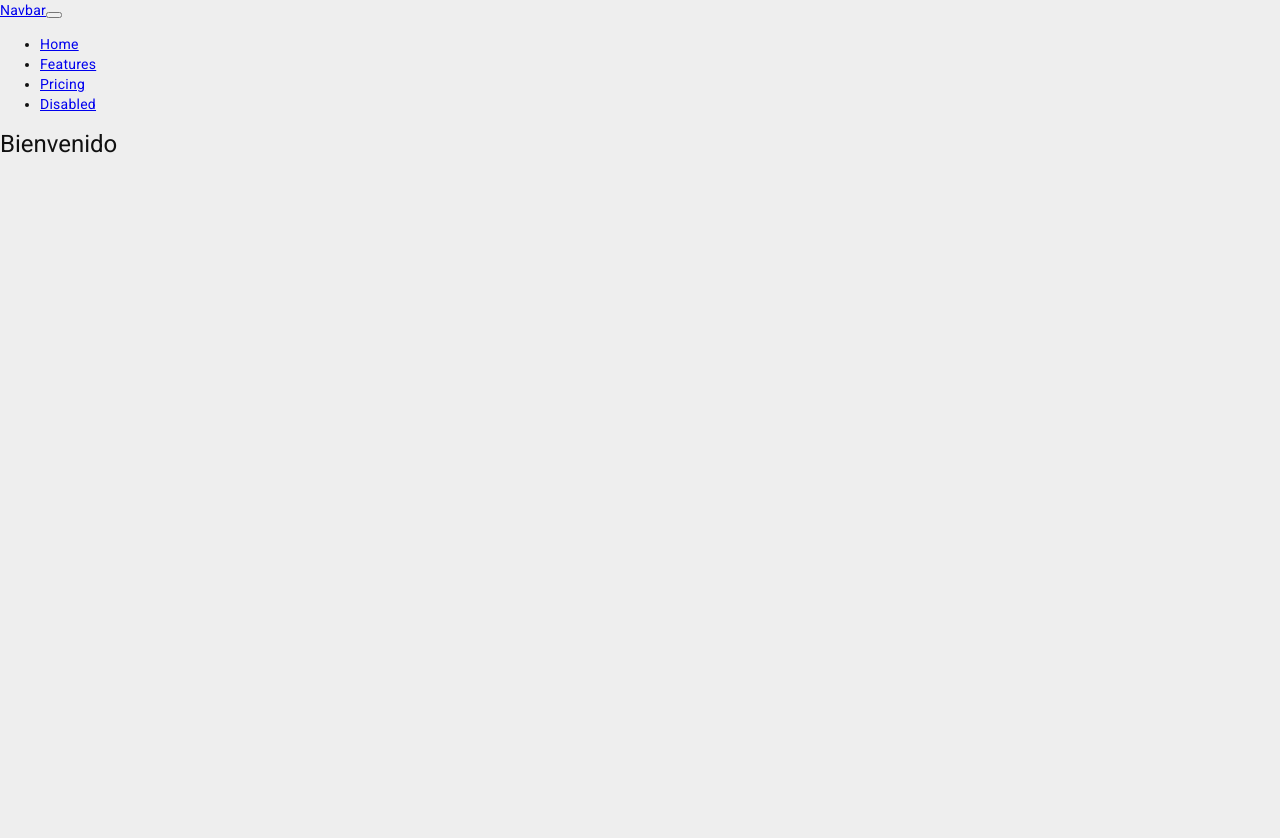
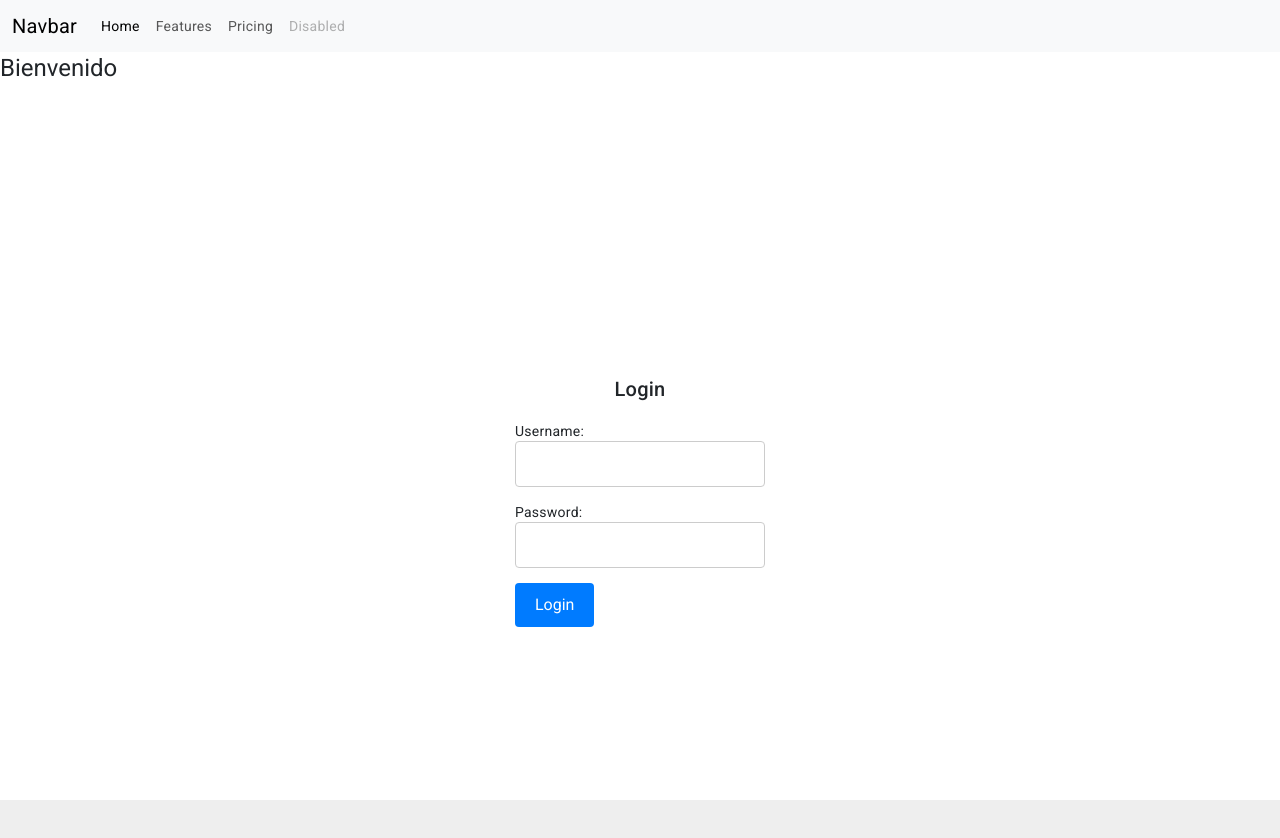
Before and after one commit to Alberto-Zapardiel-Fernandez/tienda, an Angular app in the folder Frontend/: page / in a window 1280 px wide. Shown: the top 838 px of the page. Before the commit the page ends 800 px from the top, so only its background shows below. Built offline with nearby package versions, Linux system fonts and the light colour scheme.

Commit message:
Creados componente básico de navbar y de login

```diff
--- a/Frontend/angular.json
+++ b/Frontend/angular.json
@@ -16,19 +16,18 @@
             "outputPath": "dist/tienda",
             "index": "src/index.html",
             "browser": "src/main.ts",
-            "polyfills": [
-              "zone.js"
-            ],
+            "polyfills": ["zone.js"],
             "tsConfig": "tsconfig.app.json",
-            "assets": [
-              "src/favicon.ico",
-              "src/assets"
-            ],
+            "assets": ["src/favicon.ico", "src/assets"],
             "styles": [
               "@angular/material/prebuilt-themes/indigo-pink.css",
-              "src/styles.css"
+              "src/styles.css",
+              "node_modules/bootstrap/dist/css/bootstrap.min.css"
             ],
-            "scripts": [],
+            "scripts": [
+              "node_modules/@popperjs/core/dist/umd/popper.min.js",
+              "node_modules/bootstrap/dist/js/bootstrap.min.js"
+            ],
             "server": "src/main.server.ts",
             "prerender": true,
             "ssr": {
@@ -80,15 +79,9 @@
         "test": {
           "builder": "@angular-devkit/build-angular:karma",
           "options": {
-            "polyfills": [
-              "zone.js",
-              "zone.js/testing"
-            ],
+            "polyfills": ["zone.js", "zone.js/testing"],
             "tsConfig": "tsconfig.spec.json",
-            "assets": [
-              "src/favicon.ico",
-              "src/assets"
-            ],
+            "assets": ["src/favicon.ico", "src/assets"],
             "styles": [
               "@angular/material/prebuilt-themes/indigo-pink.css",
               "src/styles.css"
--- a/Frontend/src/app/app.component.html
+++ b/Frontend/src/app/app.component.html
@@ -1,2 +1,3 @@
 <app-navbar></app-navbar>
 <h1>Bienvenido</h1>
+<app-login></app-login>
--- a/Frontend/src/app/app.component.ts
+++ b/Frontend/src/app/app.component.ts
@@ -1,11 +1,11 @@
 import { Component } from '@angular/core';
 import { RouterOutlet } from '@angular/router';
 import { NavbarComponent } from './navbar/navbar.component';
-import { NgbModule } from '@ng-bootstrap/ng-bootstrap';
+import { LoginComponent } from './login/login.component';
 @Component({
   selector: 'app-root',
   standalone: true,
-  imports: [RouterOutlet, NavbarComponent, NgbModule],
+  imports: [RouterOutlet, NavbarComponent, LoginComponent],
   templateUrl: './app.component.html',
   styleUrl: './app.component.css',
 })
--- a/Frontend/src/app/login/login.component.css
+++ b/Frontend/src/app/login/login.component.css
@@ -0,0 +1,28 @@
+.login-container {
+  display: flex;
+  flex-direction: column;
+  align-items: center;
+  justify-content: center;
+  height: 100vh;
+  width: 100vw;
+}
+
+.form-group {
+  margin-bottom: 15px;
+}
+
+.form-control {
+  width: 250px;
+  padding: 10px;
+  border: 1px solid #ccc;
+  border-radius: 4px;
+}
+
+.btn {
+  padding: 10px 20px;
+  background-color: #007bff;
+  color: white;
+  border: none;
+  border-radius: 4px;
+  cursor: pointer;
+}
--- a/Frontend/src/app/login/login.component.html
+++ b/Frontend/src/app/login/login.component.html
@@ -1 +1,17 @@
-<p>login works!</p>
+<div class="login-container">
+  <h2>Login</h2>
+
+  <form>
+    <div class="form-group">
+      <label for="username">Username:</label>
+      <input type="text" class="form-control" id="username" formControlName="username">
+    </div>
+
+    <div class="form-group">
+      <label for="password">Password:</label>
+      <input type="password" class="form-control" id="password" formControlName="password">
+    </div>
+
+    <button type="submit" class="btn btn-primary">Login</button>
+  </form>
+</div>
--- a/Frontend/src/app/login/login.component.ts
+++ b/Frontend/src/app/login/login.component.ts
@@ -1,12 +1,11 @@
-import { Component } from '@angular/core';
+import { Component, OnInit } from '@angular/core';
 
 @Component({
   selector: 'app-login',
   standalone: true,
-  imports: [],
   templateUrl: './login.component.html',
-  styleUrl: './login.component.css'
+  styleUrls: ['./login.component.css'],
 })
-export class LoginComponent {
-
+export class LoginComponent implements OnInit {
+  ngOnInit(): void {}
 }
--- a/Frontend/src/styles.css
+++ b/Frontend/src/styles.css
@@ -8,8 +8,8 @@
   background-color: var(--main-bg-color);
   color: var(--main-font-color);
 }
-
-html, body {
+html,
+body {
   height: 100%;
 }
 
```
Also changed, not shown: 1 other file (tests, documents, lock files or other folders).
